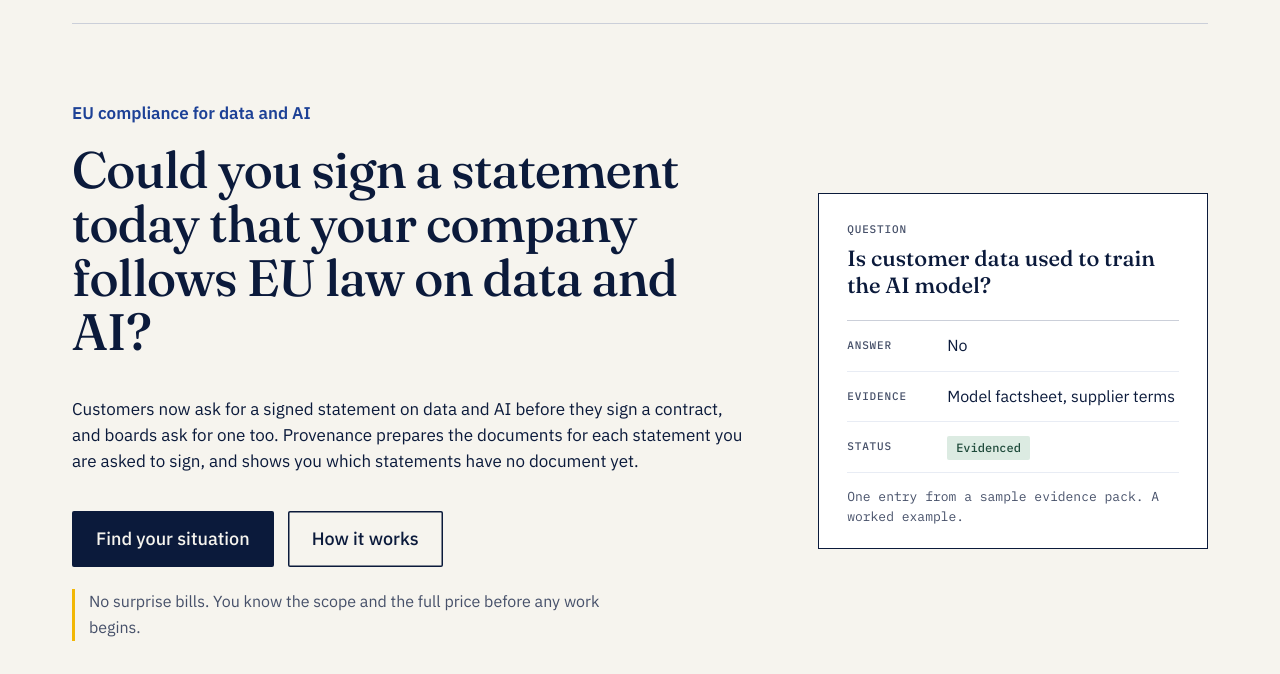
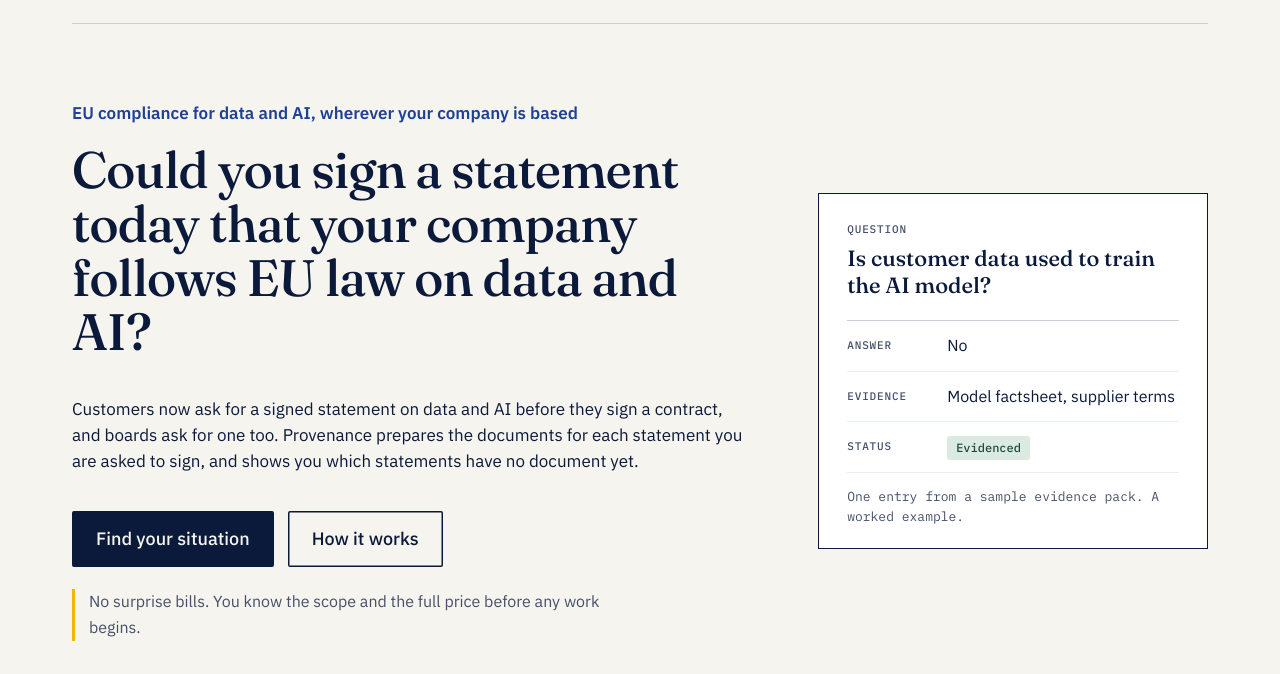
Before and after one commit to hbpatil-provenance/provenance-site, a plain HTML site: page index.html in a window 1280 px wide. Shown: the part 126-800 px from the top of the page. Drawn offline with Linux system fonts and the light colour scheme.

Commit message:
Preview: hero label welcomes companies outside the EU (awaiting approval)
Co-Authored-By: Claude Opus 5.5 <noreply@anthropic.com>
Claude-Session: https://claude.ai/code/session_01UhT3gwwEmZ84uEY4R1s82C

```diff
--- a/index.html
+++ b/index.html
@@ -31,7 +31,7 @@
 <section class="hero home">
 <div class="wrap herogrid">
 <div>
-<p class="eyebrow">EU compliance for data and AI</p>
+<p class="eyebrow">EU compliance for data and AI, wherever your company is based</p>
 <h1>Could you sign a statement today that your company follows EU law on data and AI?</h1>
 <p class="lead" style="margin:36px 0 36px">Customers now ask for a signed statement on data and AI before they sign a contract, and boards ask for one too. Provenance prepares the documents for each statement you are asked to sign, and shows you which statements have no document yet.</p>
 <div class="row">
```
